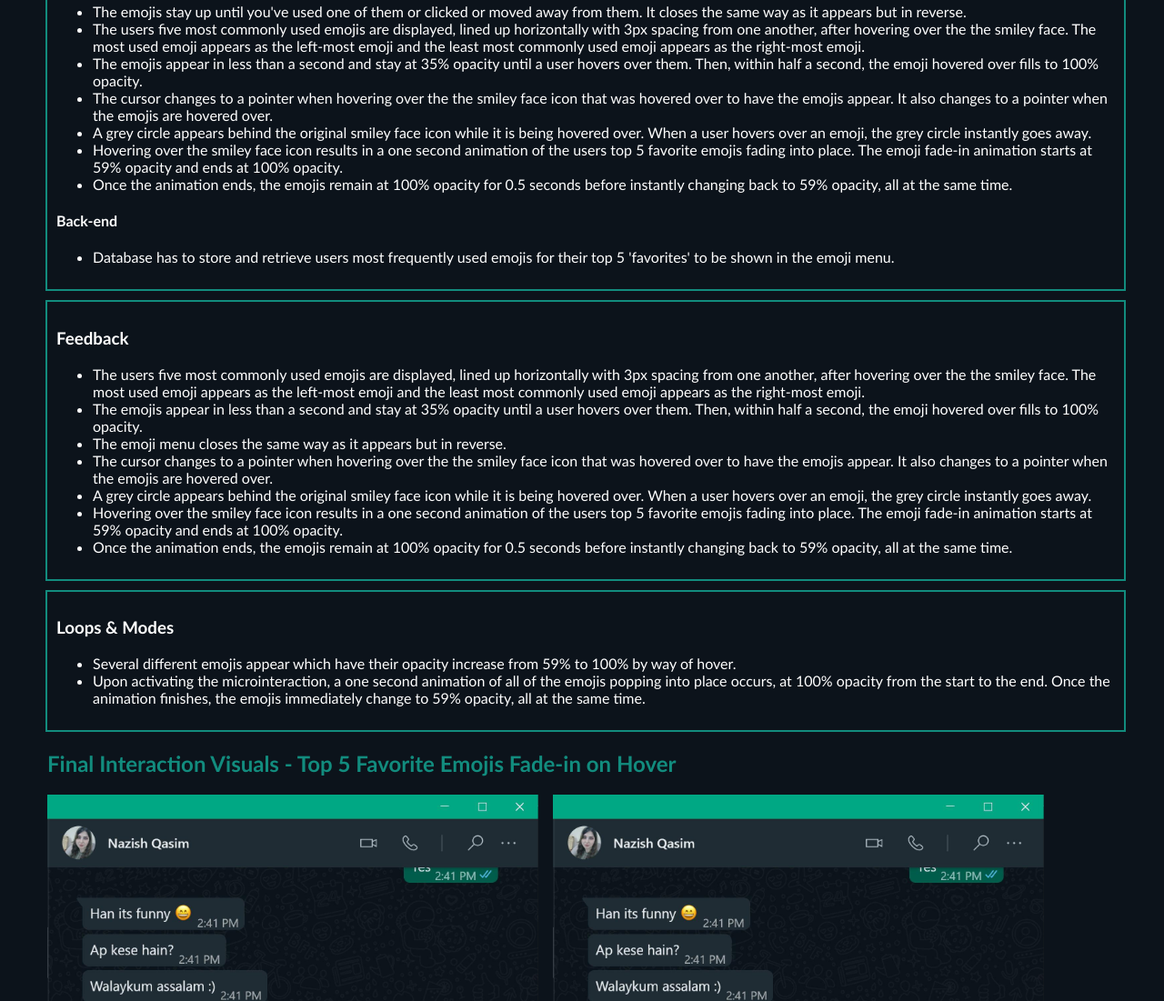
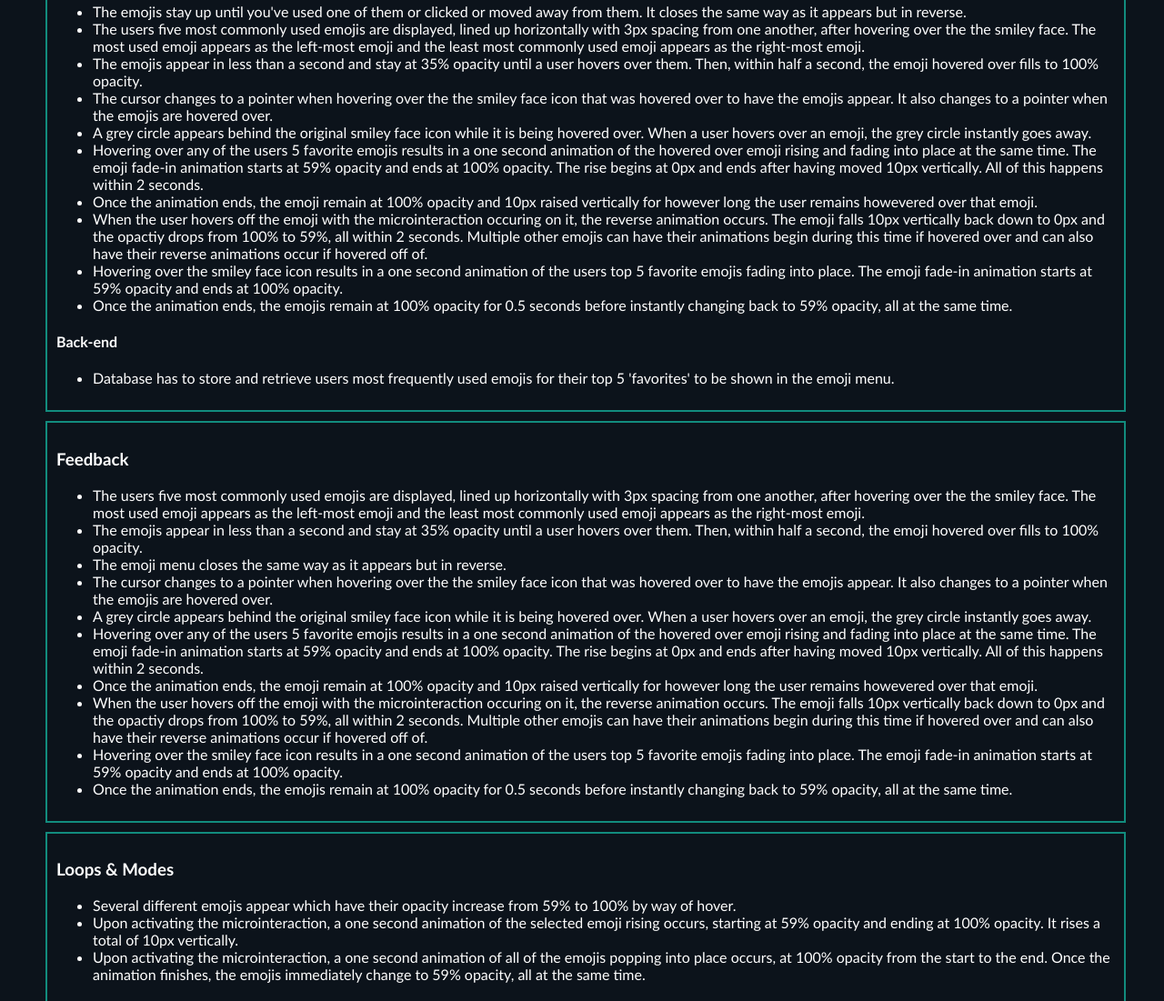
Before and after one commit to ClayLogsdon/idm241-cml492, a plain HTML site: page final/index.html in a window 1280 px wide. Shown: the part 631-1732 px from the top of the page at 91% size. Drawn offline with Linux system fonts and the light colour scheme.

Commit message:
Add files via upload

```diff
--- a/final/index.html
+++ b/final/index.html
@@ -102,6 +102,17 @@
                         A grey circle appears behind the original smiley face icon while it is being hovered over. When a user hovers over an emoji, the grey circle instantly goes away.
                     </li>
                     <li>
+                        Hovering over any of the users 5 favorite emojis results in a one second animation of the hovered over emoji rising and fading into place at the same time.
+                        The emoji fade-in animation starts at 59% opacity and ends at 100% opacity. The rise begins at 0px and ends after having moved 10px vertically. All of this happens within 2 seconds.
+                    </li>
+                    <li>
+                        Once the animation ends, the emoji remain at 100% opacity and 10px raised vertically for however long the user remains howevered over that emoji.
+                    </li>
+                    <li>
+                        When the user hovers off the emoji with the microinteraction occuring on it, the reverse animation occurs. The emoji falls 10px vertically back down to 0px and the opactiy drops from 100% to 59%, all within 2 seconds.
+                        Multiple other emojis can have their animations begin during this time if hovered over and can also have their reverse animations occur if hovered off of.
+                    </li>
+                    <li>
                         Hovering over the smiley face icon results in a one second animation of the users top 5 favorite emojis fading into place.
                         The emoji fade-in animation starts at 59% opacity and ends at 100% opacity.
                     </li>
@@ -144,6 +155,17 @@
                         A grey circle appears behind the original smiley face icon while it is being hovered over. When a user hovers over an emoji, the grey circle instantly goes away.
                     </li>
                     <li>
+                        Hovering over any of the users 5 favorite emojis results in a one second animation of the hovered over emoji rising and fading into place at the same time.
+                        The emoji fade-in animation starts at 59% opacity and ends at 100% opacity. The rise begins at 0px and ends after having moved 10px vertically. All of this happens within 2 seconds.
+                    </li>
+                    <li>
+                        Once the animation ends, the emoji remain at 100% opacity and 10px raised vertically for however long the user remains howevered over that emoji.
+                    </li>
+                    <li>
+                        When the user hovers off the emoji with the microinteraction occuring on it, the reverse animation occurs. The emoji falls 10px vertically back down to 0px and the opactiy drops from 100% to 59%, all within 2 seconds.
+                        Multiple other emojis can have their animations begin during this time if hovered over and can also have their reverse animations occur if hovered off of.
+                    </li>
+                    <li>
                         Hovering over the smiley face icon results in a one second animation of the users top 5 favorite emojis fading into place.
                         The emoji fade-in animation starts at 59% opacity and ends at 100% opacity.
                     </li>
@@ -160,6 +182,10 @@
                 <ul class="info-box4">
                     <li>
                         Several different emojis appear which have their opacity increase from 59% to 100% by way of hover.
+                    </li>
+                    <li>
+                        Upon activating the microinteraction, a one second animation of the selected emoji rising occurs, starting at 59% opacity and ending at 100%
+                        opacity. It rises a total of 10px vertically.
                     </li>
                     <li>
                         Upon activating the microinteraction, a one second animation of all of the emojis popping into place occurs, at 100% opacity from the start to the end.
```
